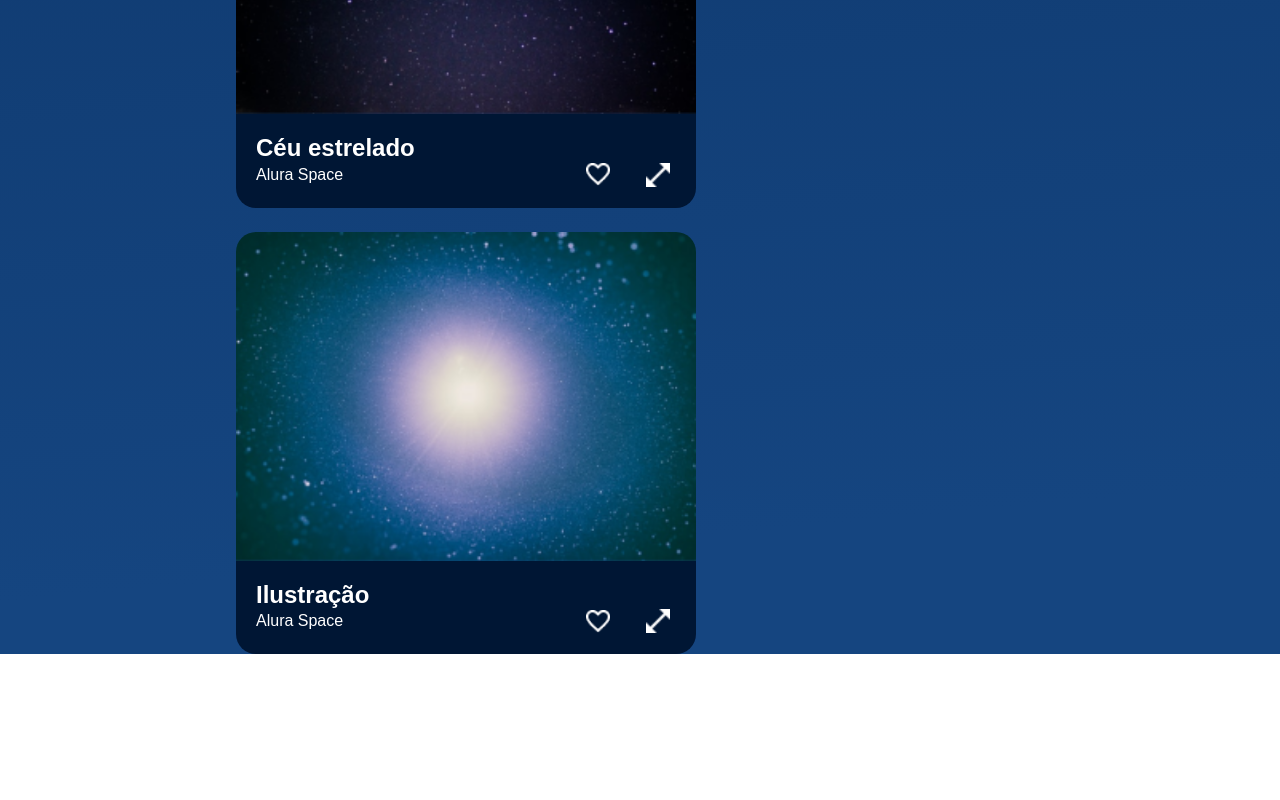
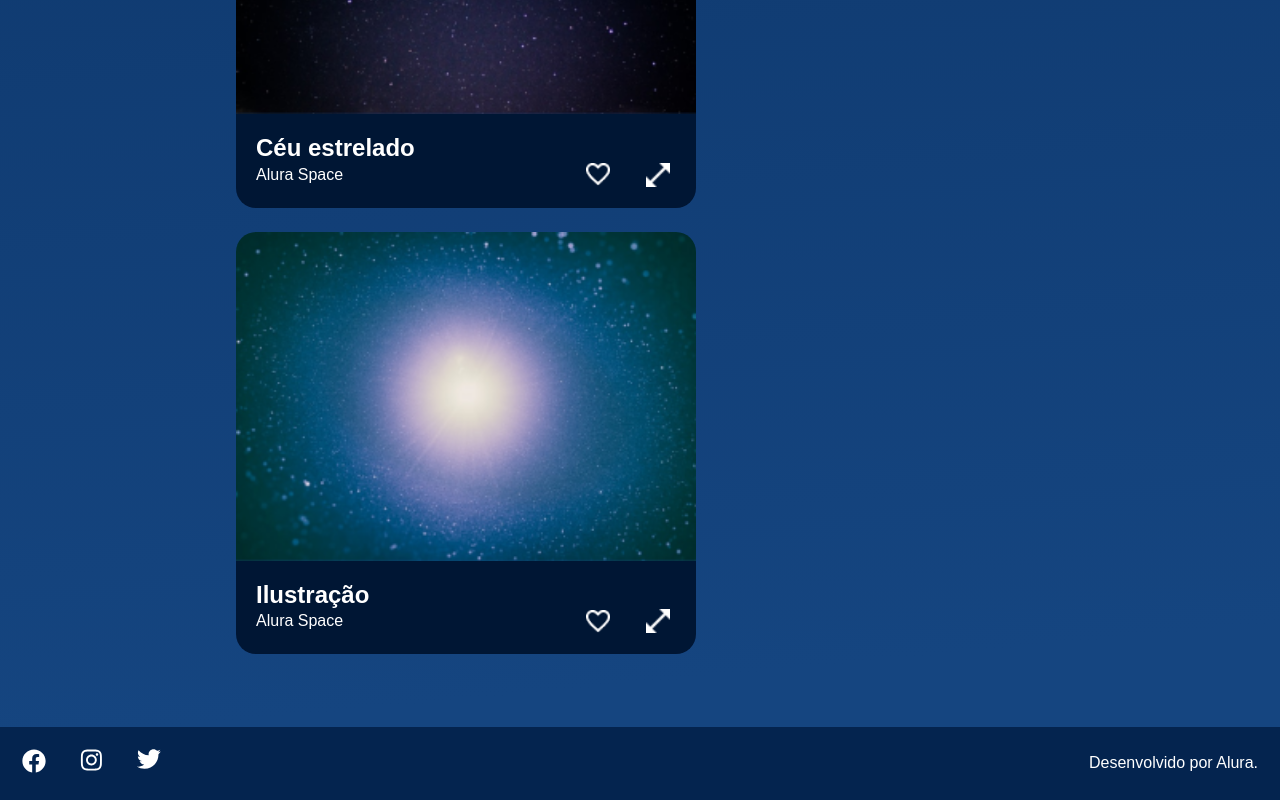
Before and after one commit to valeriaFaccin/react-projects, a React (Vite) app in the folder space-app/: page / in a window 1280 px wide. Shown: the part 4529-5329 px from the top of the page. Before the commit the page ends 5183 px from the top, so only its background shows below. Built offline with nearby package versions, Linux system fonts and the light colour scheme.

Commit message:
criando footer da página e função de favoritos

```diff
--- a/space-app/src/App.jsx
+++ b/space-app/src/App.jsx
@@ -6,9 +6,9 @@ import Banner from "./Components/Banner/Banner.jsx";
 import bannerImage from "./assets/banner.png";
 import Gallery from "./Components/Gallery/Gallery.jsx";
 import pictures from "./fotos.json";
-import {useState} from "react";
+import {useEffect, useState} from "react";
 import ModalPicture from "./Components/ModalPicture/ModalPicture.jsx";
-import favorite from "/icones/favorito.png";
+import Footer from "./Components/Footer/Footer.jsx";
 
 const GradientBackground = styled.div`
     background: linear-gradient(174.61deg, #041833 4.16%, #04244F 48%, #154580 96.76%);
@@ -37,7 +37,22 @@ const App = () => {
     const [picture, setPicture] = useState(pictures);
     const [selectedPicture, setSelectedPicture] = useState(null);
 
+    useEffect(() => {
+        setPicture(pictures.filter(pic => {
+            return {}
+        }))
+    }, []);
+
     const onToggleFavorite = (selectedPic) => {
+        if(selectedPic.id === selectedPicture?.id) {
+            setSelectedPicture(selectedPicture.map(pic => {
+                return {
+                    ...pic,
+                    favorite: !selectedPicture.favorite
+                }
+            }));
+        }
+
         setPicture(picture.map(pic => {
             return {
                 ...pic,
@@ -59,7 +74,8 @@ const App = () => {
                     </GalleryContainer>
                 </MainContainer>
             </AppContainer>
-            <ModalPicture picture={selectedPicture} />
+            <Footer />
+            <ModalPicture picture={selectedPicture} onToggleFavorite={onToggleFavorite} />
         </GradientBackground>
     );
 }
--- /dev/null
+++ b/space-app/src/Components/Footer/Footer.jsx
@@ -0,0 +1,41 @@
+import styled from 'styled-components';
+import fb from "/imagens/sociais/facebook.svg";
+import ig from "/imagens/sociais/instagram.svg";
+import tw from "/imagens/sociais/twitter.svg";
+
+const FooterContainer = styled.footer`
+    background-color: #04244F;
+    display: flex;
+    justify-content: space-between;
+    align-items: center;
+    padding: 22px;
+    margin-top: 73px;
+
+    div {
+        display: flex;
+        gap: 34px;
+    }
+
+    p {
+        margin: 0;
+        color: #FFFFFF;
+        font-size: 16px;
+        font-weight: 500;
+        font-family: "Gandhi", sans-serif;
+    }
+`;
+
+const Footer = () => {
+    return (
+        <FooterContainer>
+            <div>
+                <a href={"https://www.google.com"}><img src={fb} alt={"Facebook Icon"} /></a>
+                <a href={"https://www.google.com"}><img src={ig} alt={"Instagram Icon"} /></a>
+                <a href={"https://www.google.com"}><img src={tw} alt={"Twitter Icon"} /></a>
+            </div>
+            <p>Desenvolvido por Alura.</p>
+        </FooterContainer>
+    );
+}
+
+export default Footer;
--- a/space-app/src/Components/ModalPicture/ModalPicture.jsx
+++ b/space-app/src/Components/ModalPicture/ModalPicture.jsx
@@ -32,14 +32,14 @@ const DialogContainer = styled.dialog`
     }
 `;
 
-const ModalPicture = ({picture}) => {
+const ModalPicture = ({ picture, onToggleFavorite }) => {
     return (
         <>
             {picture &&
                 <>
                     <Overlay/>
                     <DialogContainer open={!!picture}>
-                        <Pictures picture={picture} isExpanded={true}/>
+                        <Pictures picture={picture} isExpanded={true} onToggleFavorite={onToggleFavorite} />
 
                         <form method="dialog">
                             <button type="submit">
```
Also changed, not shown: space-app/src/Components/Gallery/Gallery.jsx (+6 -1 lines).
